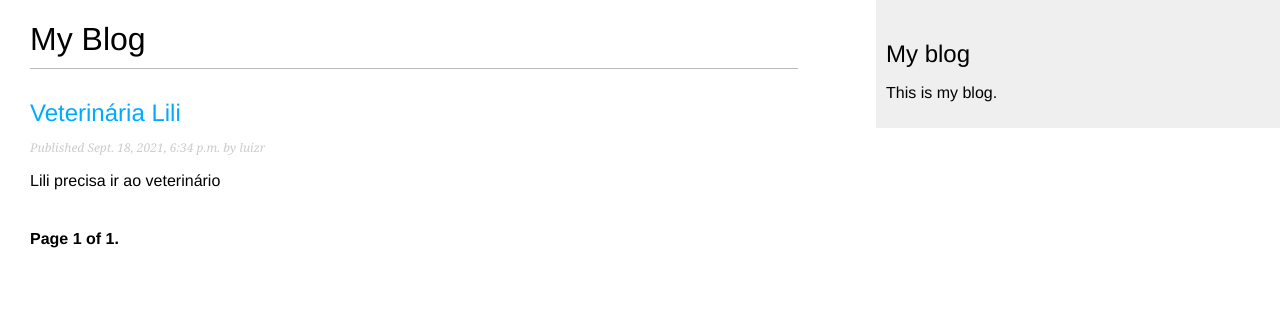
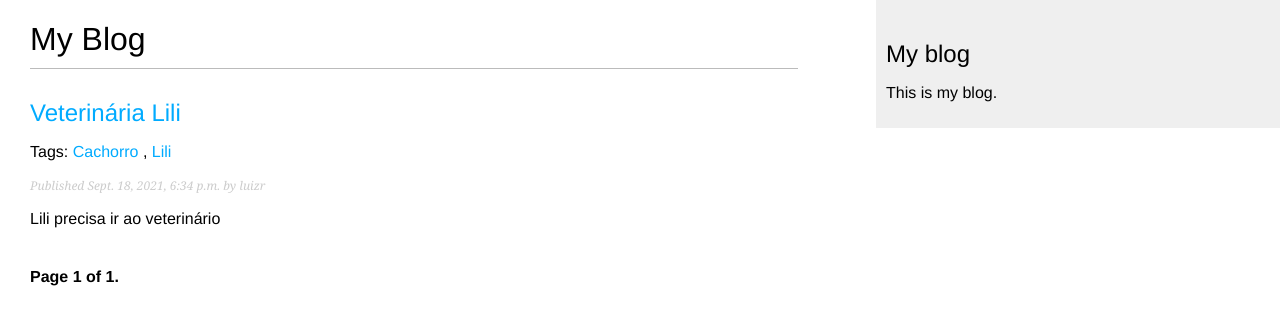
Before and after one commit to luizrenatomf/blog_django, a Django app: page /blog/ in a window 1280 px wide. Shown: the top 325 px of the page. Run offline with Django 3.2, Linux system fonts and the light colour scheme; data comes from the database, SQL or seed files in the repository; both versions use the stored data as it was after the commit; parts of the project's set-up code (start-up, migrations or seed data) failed here and were passed over.

Commit message:
Adiciona sistema de marcação por tags

```diff
--- a/blog/models.py
+++ b/blog/models.py
@@ -2,6 +2,7 @@ from django.db import models
 from django.utils import timezone
 from django.contrib.auth.models import User
 from django.urls import reverse
+from taggit.managers import TaggableManager
 
 class PublishedManager(models.Manager):
 	def get_queryset(self):
@@ -29,6 +30,7 @@ class Post(models.Model):
 							  default='draft')
 	objects = models.Manager() #gerenciador ORM default
 	published = PublishedManager() # nosso gerenciador personalizado
+	tags = TaggableManager()
 
 	class Meta:
 		ordering = ('publish',)
--- a/blog/templates/blog/post/list.html
+++ b/blog/templates/blog/post/list.html
@@ -10,11 +10,23 @@
 			{{ post.title }}
 		</a>
 	</h2>
+	{% if tag %}
+		<h2>Posts tagged with "{{ tag.name }}"</h2>
+	{% endif %}
+	<p class="tags">
+		Tags:
+		{% for tag in post.tags.all %}
+			<a href="{% url 'blog:post_list_by_tag' tag.slug %}">
+			{{ tag.name }}
+			</a>
+			{% if not forloop.last %}, {% endif %}
+		{% endfor %}
+	</p>
 	<p class="date">
 		Published {{ post.publish }} by {{ post.author }}
 	</p>
 	{{ post.body|truncatewords:30|linebreaks }}
 	{% endfor %}
 
-	{% include "pagination.html" with page=page_obj %}
+	{% include "pagination.html" with page=posts %}
 {% endblock %}
--- a/blog/urls.py
+++ b/blog/urls.py
@@ -5,8 +5,9 @@ app_name = 'blog'
 
 urlpatterns = [
 	# views de postagens
-	# path('',views.post_list,name='post_list'),
-	path('',views.PostListView.as_view(),name='post_list'),
+	path('',views.post_list,name='post_list'),
+	path('tag/<slug:tag_slug>/',views.post_list,name='post_list_by_tag'),
+	#path('',views.PostListView.as_view(),name='post_list'),
 	path('<int:year>/<int:month>/<int:day>/<slug:post>/',views.post_detail,name='post_detail'),
 	path('<int:post_id>/share/',views.post_share,name='post_share'),
 ]
--- a/blog/views.py
+++ b/blog/views.py
@@ -2,11 +2,16 @@ from django.shortcuts import render, get_object_or_404
 from django.core.paginator import Paginator, EmptyPage, PageNotAnInteger
 from django.views.generic import ListView
 from django.core.mail import send_mail
+from taggit.models import Tag
 from .models import Post, Comment
 from .forms import EmailPostForm, CommentForm
 
-def post_list(request):
+def post_list(request, tag_slug=None):
 	object_list = Post.published.all()
+	tag = None
+	if tag_slug:
+		tag = get_object_or_404(Tag,slug=tag_slug)
+		object_list = object_list.filter(tags__in=[tag])
 	paginator = Paginator(object_list, 3) # três postagens em cada página
 	page = request.GET.get('page')
 	try:
@@ -18,7 +23,7 @@ def post_list(request):
 		# Se a página estiver fora do intervalo,
 		# exibe a última página de resultados
 		posts = paginator.page(paginator.num_pages)
-	return render(request,'blog/post/list.html',{'page':page,'posts':posts})
+	return render(request,'blog/post/list.html',{'page':page,'posts':posts,'tag':tag})
 
 
 def post_detail(request,year,month,day,post):
--- a/mysite/settings.py
+++ b/mysite/settings.py
@@ -38,6 +38,7 @@ INSTALLED_APPS = [
     'django.contrib.messages',
     'django.contrib.staticfiles',
     'blog.apps.BlogConfig',
+    'taggit',
 ]
 
 MIDDLEWARE = [
```
Also changed, not shown: blog/migrations/0003_post_tags.py (added), db.sqlite3.
